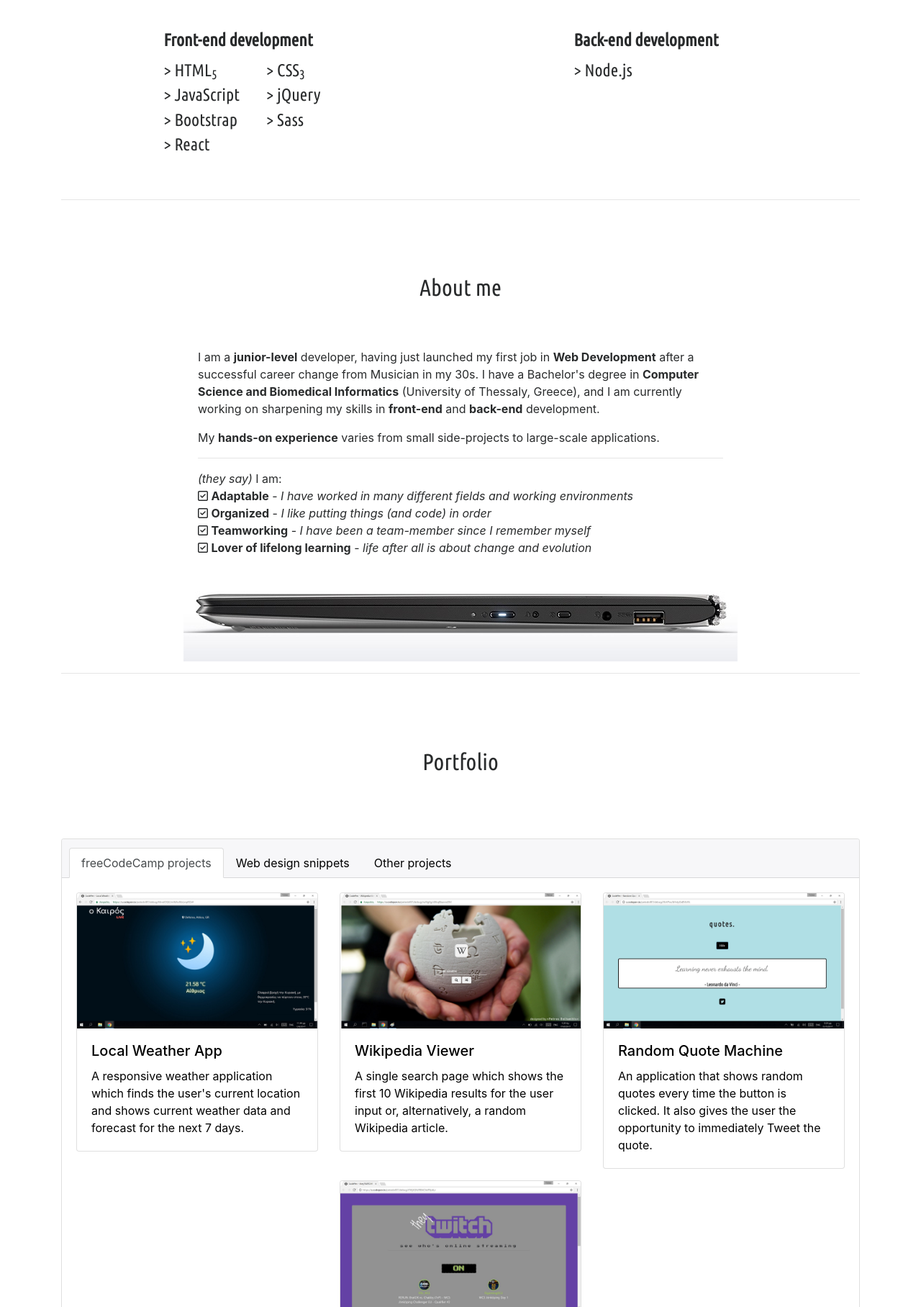
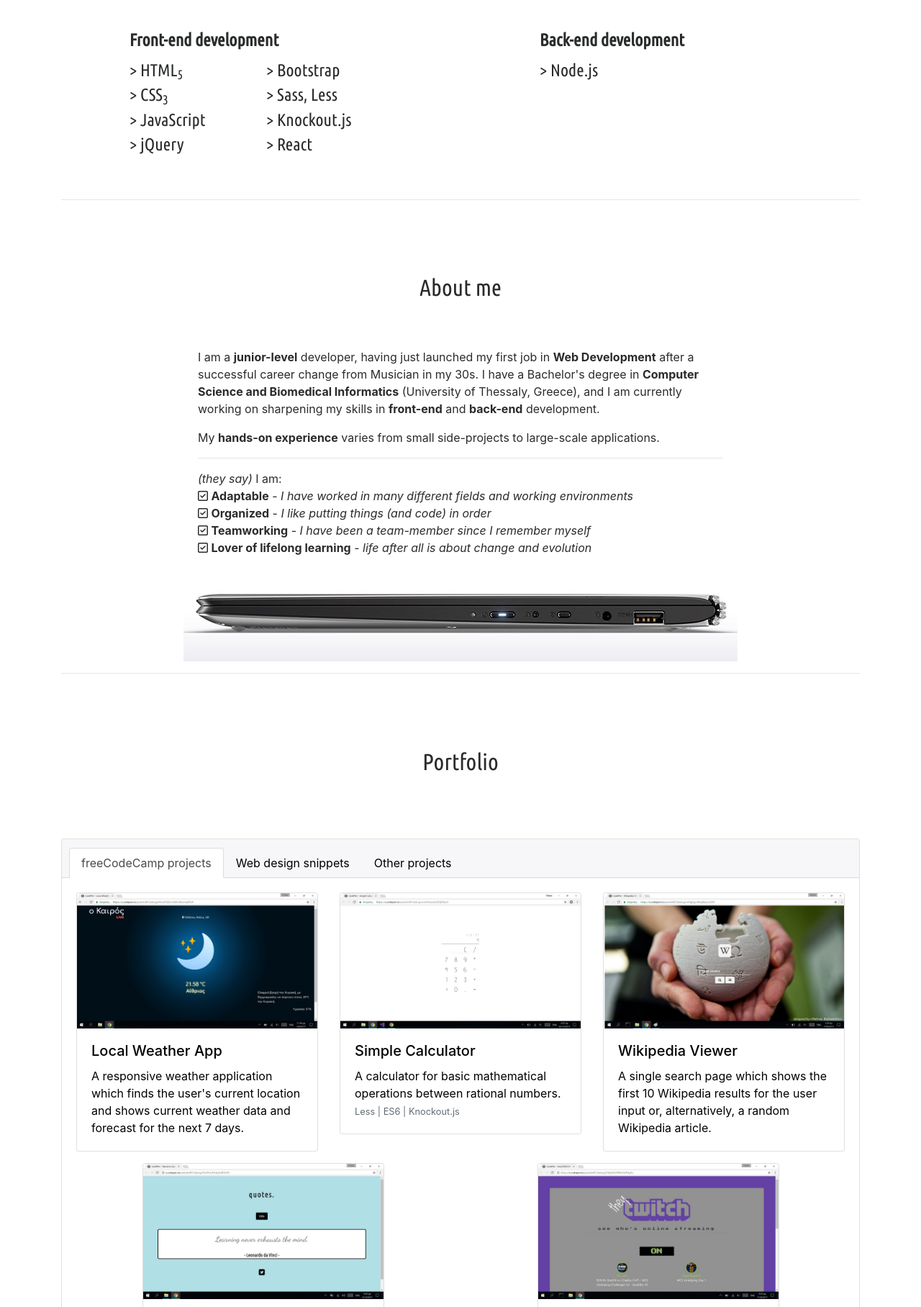
Before and after one commit to petedol87/petedol87.github.io, a plain HTML site: page index.html in a window 1280 px wide. Shown: the part 320-2136 px from the top of the page at 72% size. Drawn offline with nearby package versions, Linux system fonts and the light colour scheme; a script that the page names is missing.

Commit message:
Added new freeCodeCamp project: Simple Calculator, updated Front-end Skills

```diff
--- a/index.html
+++ b/index.html
@@ -42,7 +42,7 @@
         <h1><span class="logoStyle">&#62;Petros Dolianitis&#60;</span><br/><br/><small><code class="text-muted small">&#160;/* full stack web developer */&#160;</code></small></h1>
         <h4 class="text-left">
           <div class="row justify-content-around">
-            <div class="col-md-6 col-lg-3">
+            <div class="col-md-6 col-lg-4">
               <dl>
                 <dt>Front-end development</dt>
               </dl>
@@ -50,21 +50,22 @@
                 <div class="col">
                   <dl>
                     <dd>&#62; HTML<sub>5</sub></dd>
+                    <dd>&#62; CSS<sub>3</sub></dd>
                     <dd>&#62; JavaScript</dd>
-                    <dd>&#62; Bootstrap</dd>
-                    <dd>&#62; React</dd>
+                    <dd>&#62; jQuery</dd>
                   </dl>
                 </div>
                 <div class="col">
                   <dl>
-                    <dd>&#62; CSS<sub>3</sub></dd>
-                    <dd>&#62; jQuery</dd>
-                    <dd>&#62; Sass</dd>
+                    <dd>&#62; Bootstrap</dd>
+                    <dd>&#62; Sass, Less</dd>
+                    <dd>&#62; Knockout.js</dd>
+                    <dd>&#62; React</dd>
                   </dl>
                 </div>
               </div>
             </div>
-            <div class="col-md-6 col-lg-3">
+            <div class="col-md-6 col-lg-4">
               <dl>
                 <dt>Back-end development</dt>
               </dl>
@@ -141,6 +142,21 @@
                       </div>
                     </a>
                   </div>
+                    <div id="simpleCalculator" class="col-md-4">
+                        <a href="https://codepen.io/petedol87/full/xLGwNa/" target="_blank">
+                            <div class="card">
+                                <img class="card-img-top img-fluid" src="images/simple-calculator.jpg" alt="Screenshot of Simple Calculator app">
+                                <div class="card-block noDecoration">
+                                    <h5 class="card-title">Simple Calculator</h5>
+                                    <p class="card-text">
+                                        A calculator for basic mathematical operations between rational numbers.
+                                        <br />
+                                        <small class="text-muted">Less | ES6 | Knockout.js</small>
+                                    </p>
+                                </div>
+                            </div>
+                        </a>
+                    </div>
                   <div id="wikipediaViewer" class="col-md-4">
                     <a href="https://codepen.io/petedol87/full/rwNgKg/" target="_blank">
                       <div class="card">
```
Also changed, not shown: images/simple-calculator.jpg (added).
